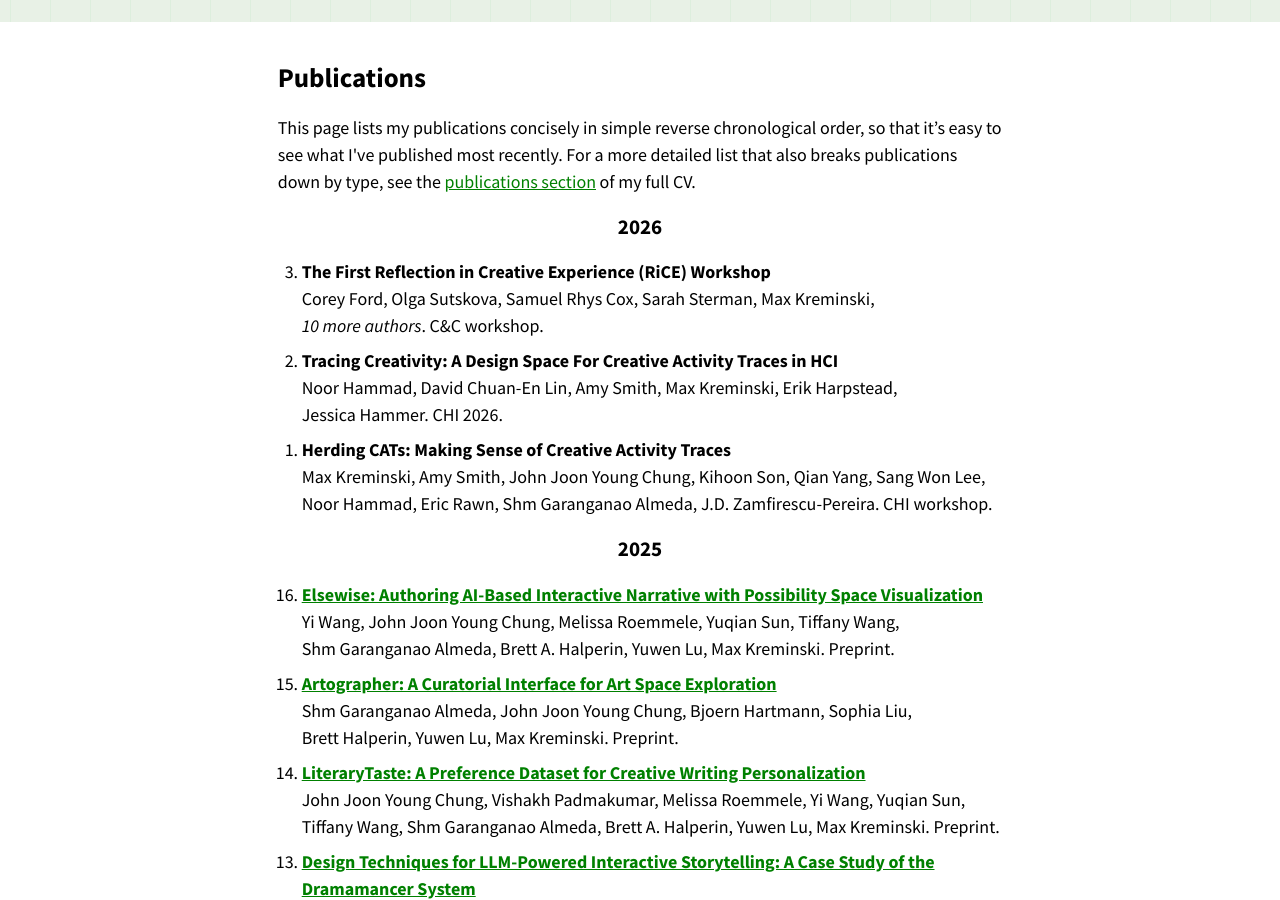
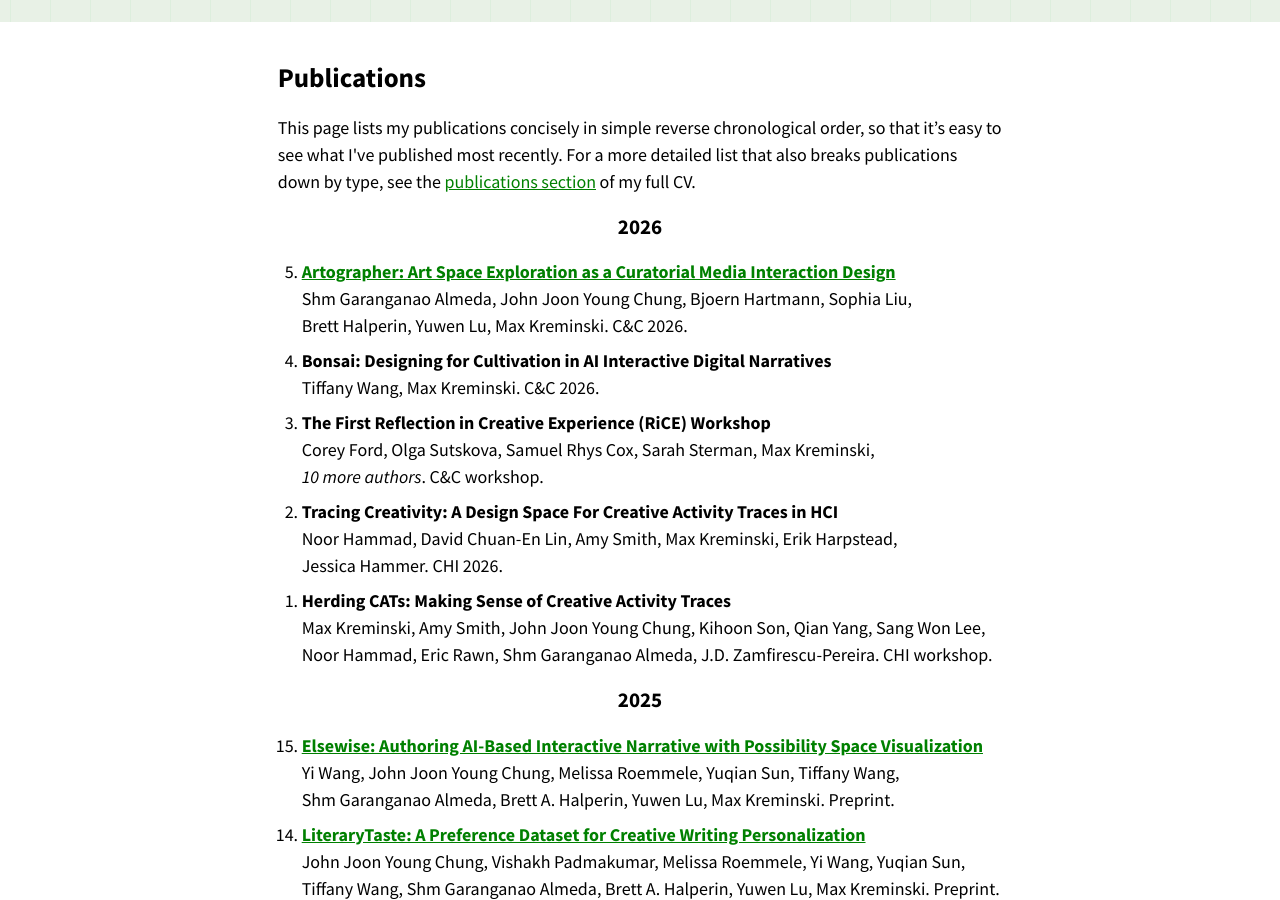
Before and after one commit to mkremins/mkremins.github.io, a Jekyll site: the page built from publications/index.html, in a window 1280 px wide and 900 px high, scrolled down 260 px. Built offline with Jekyll 4.4.1, drawn with Linux system fonts in a browser that asks for light colours.

Commit message:
Add C&C 2026 publications

```diff
--- a/_data/publications.json
+++ b/_data/publications.json
@@ -1,4 +1,23 @@
 [
+{
+  "title": "Artographer: Art Space Exploration as a Curatorial Media Interaction Design",
+  "url": "https://arxiv.org/abs/2512.02288",
+  "authors": ["Shm Garanganao Almeda", "John Joon Young Chung", "Bjoern Hartmann", "Sophia Liu", "Brett Halperin", "Yuwen Lu", "Max Kreminski"],
+  "year": "2026",
+  "venue": "C&C",
+  "venue_long": "ACM Conference on Creativity & Cognition",
+  "pubtype": "full",
+  "acceptrate": "20%",
+},
+{
+  "title": "Bonsai: Designing for Cultivation in AI Interactive Digital Narratives",
+  "url": "",
+  "authors": ["Tiffany Wang", "Max Kreminski"],
+  "year": "2026",
+  "venue": "C&C",
+  "venue_long": "ACM Conference on Creativity & Cognition",
+  "pubtype": "pe_or_demo",
+},
 {
   "title": "The First Reflection in Creative Experience (RiCE) Workshop",
   "url": "",
@@ -31,14 +50,6 @@
   "title": "Elsewise: Authoring AI-Based Interactive Narrative with Possibility Space Visualization",
   "url": "https://arxiv.org/abs/2601.15295",
   "authors": ["Yi Wang", "John Joon Young Chung", "Melissa Roemmele", "Yuqian Sun", "Tiffany Wang", "Shm Garanganao Almeda", "Brett A. Halperin", "Yuwen Lu", "Max Kreminski"],
-  "year": "2025",
-  "venue": "Preprint",
-  "pubtype": "other",
-},
-{
-  "title": "Artographer: A Curatorial Interface for Art Space Exploration",
-  "url": "https://arxiv.org/abs/2512.02288",
-  "authors": ["Shm Garanganao Almeda", "John Joon Young Chung", "Bjoern Hartmann", "Sophia Liu", "Brett Halperin", "Yuwen Lu", "Max Kreminski"],
   "year": "2025",
   "venue": "Preprint",
   "pubtype": "other",
```
